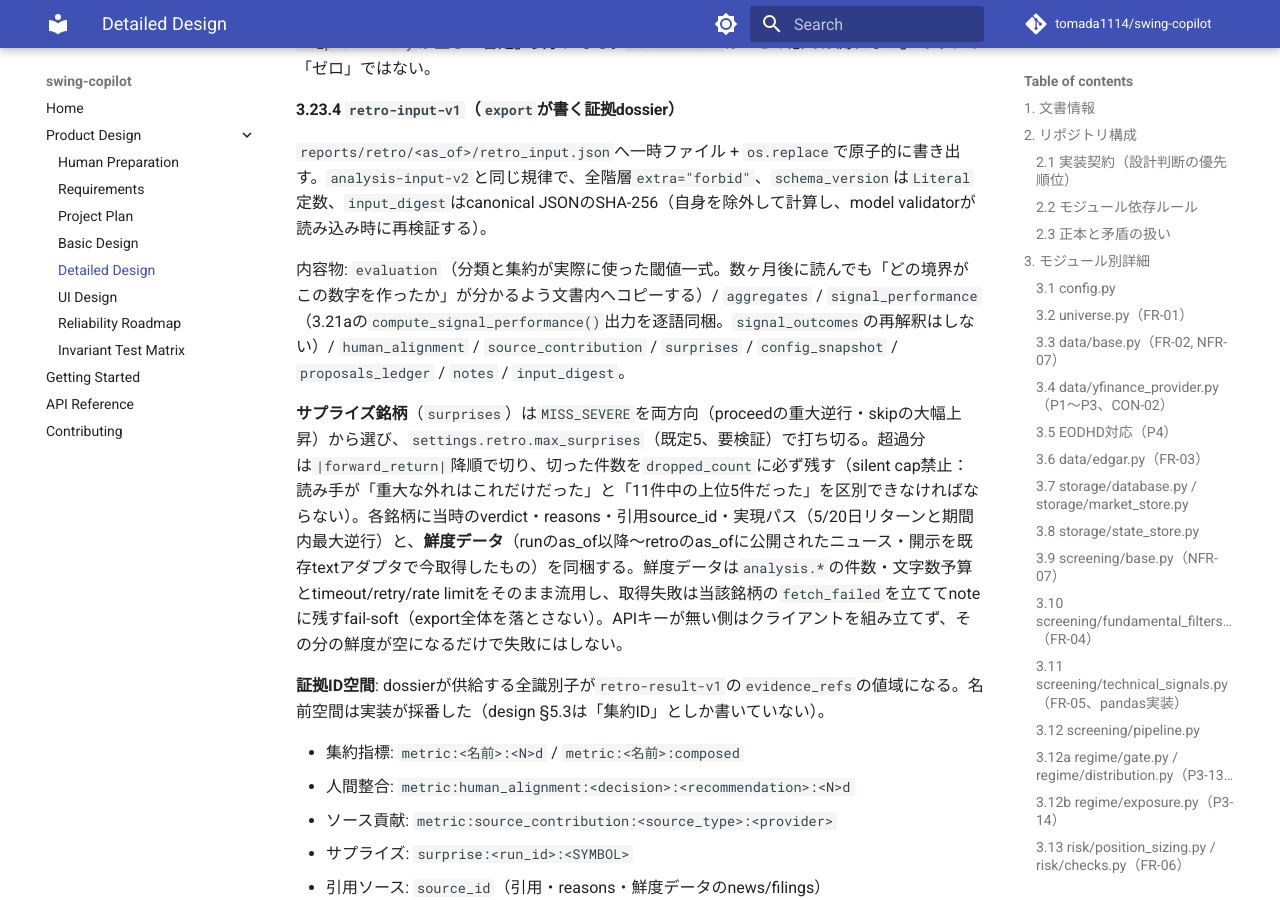
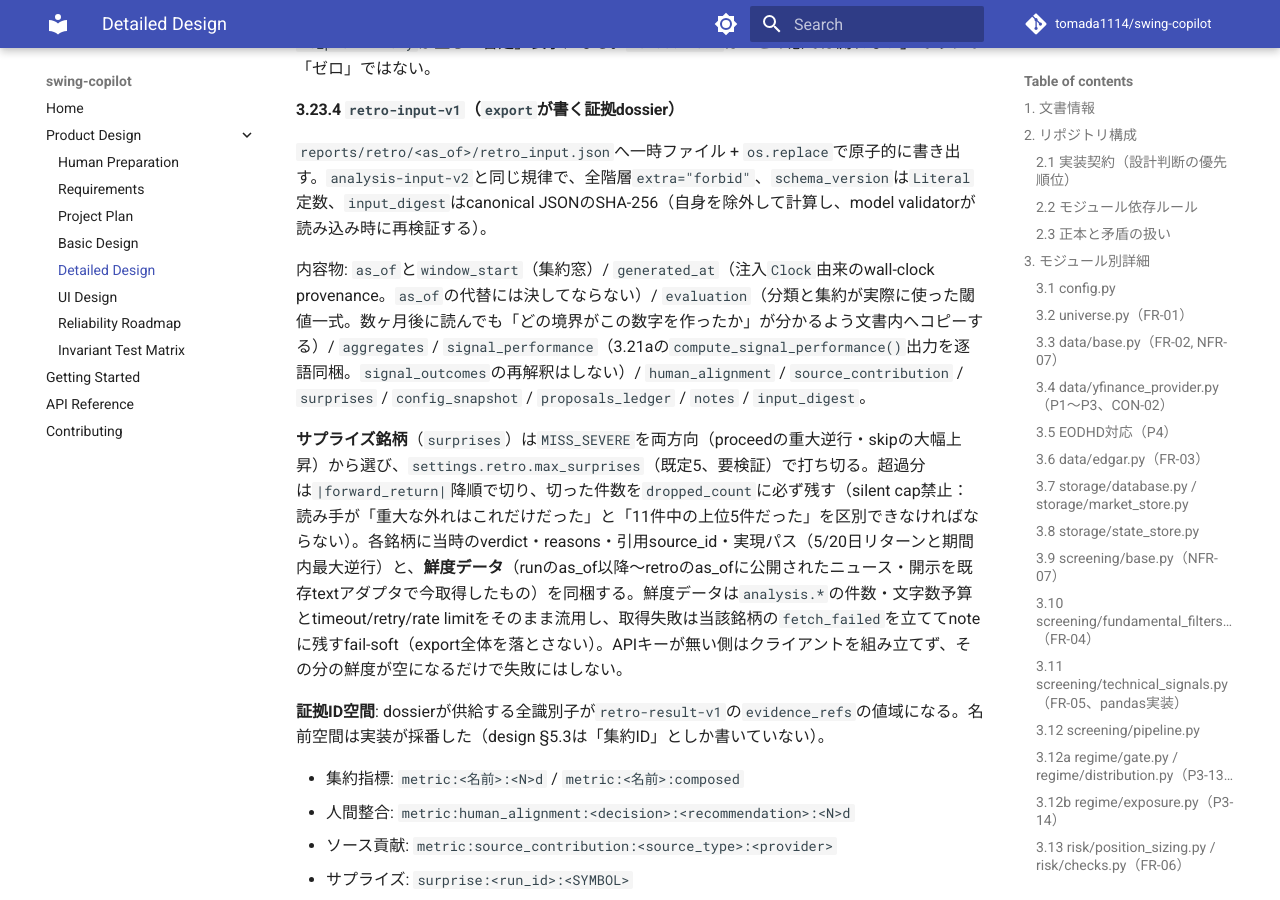
Before and after one commit to tomada1114/swing-copilot, an MkDocs documentation site: the page built from docs/04_detailed_design.md, in a window 1280 px wide and 900 px high, scrolled down 39345 px. Built offline with MkDocs 1.6.1 and Material for MkDocs 9.7.7, drawn with Linux system fonts in a browser that asks for light colours; comment, search, counter and statistics services are not loaded.

Commit message:
docs(design): 3.23.4 の dossier 内容物に as_of / window_start / generated_at を補う
`RetroInput` の実フィールドとの対応を取り、`generated_at` が Clock 由来の
provenance であって `as_of` の代替ではないことを明記した。

Claude-Session: https://claude.ai/code/session_01Xf4PjLo34YVAjwAqJVyHP9

```diff
--- a/docs/04_detailed_design.md
+++ b/docs/04_detailed_design.md
@@ -1351,7 +1351,7 @@ verdictは強気/弱気の方向予測ではなく、**スクリーニング通
 
 `reports/retro/<as_of>/retro_input.json`へ一時ファイル + `os.replace`で原子的に書き出す。`analysis-input-v2`と同じ規律で、全階層`extra="forbid"`、`schema_version`は`Literal`定数、`input_digest`はcanonical JSONのSHA-256（自身を除外して計算し、model validatorが読み込み時に再検証する）。
 
-内容物: `evaluation`（分類と集約が実際に使った閾値一式。数ヶ月後に読んでも「どの境界がこの数字を作ったか」が分かるよう文書内へコピーする）/ `aggregates` / `signal_performance`（3.21aの`compute_signal_performance()`出力を逐語同梱。`signal_outcomes`の再解釈はしない）/ `human_alignment` / `source_contribution` / `surprises` / `config_snapshot` / `proposals_ledger` / `notes` / `input_digest`。
+内容物: `as_of`と`window_start`（集約窓）/ `generated_at`（注入`Clock`由来のwall-clock provenance。`as_of`の代替には決してならない）/ `evaluation`（分類と集約が実際に使った閾値一式。数ヶ月後に読んでも「どの境界がこの数字を作ったか」が分かるよう文書内へコピーする）/ `aggregates` / `signal_performance`（3.21aの`compute_signal_performance()`出力を逐語同梱。`signal_outcomes`の再解釈はしない）/ `human_alignment` / `source_contribution` / `surprises` / `config_snapshot` / `proposals_ledger` / `notes` / `input_digest`。
 
 **サプライズ銘柄**（`surprises`）は`MISS_SEVERE`を両方向（proceedの重大逆行・skipの大幅上昇）から選び、`settings.retro.max_surprises`（既定5、要検証）で打ち切る。超過分は`|forward_return|`降順で切り、切った件数を`dropped_count`に必ず残す（silent cap禁止：読み手が「重大な外れはこれだけだった」と「11件中の上位5件だった」を区別できなければならない）。各銘柄に当時のverdict・reasons・引用source_id・実現パス（5/20日リターンと期間内最大逆行）と、**鮮度データ**（runのas_of以降〜retroのas_ofに公開されたニュース・開示を既存textアダプタで今取得したもの）を同梱する。鮮度データは`analysis.*`の件数・文字数予算とtimeout/retry/rate limitをそのまま流用し、取得失敗は当該銘柄の`fetch_failed`を立ててnoteに残すfail-soft（export全体を落とさない）。APIキーが無い側はクライアントを組み立てず、その分の鮮度が空になるだけで失敗にはしない。
 
```
